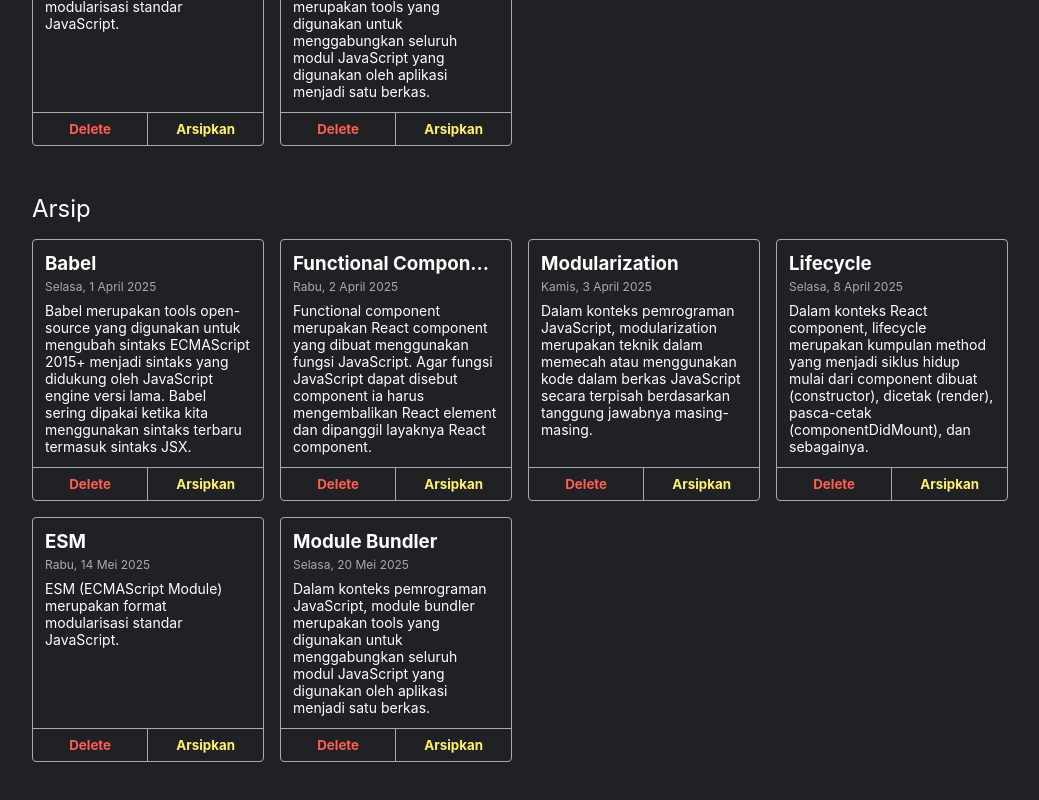
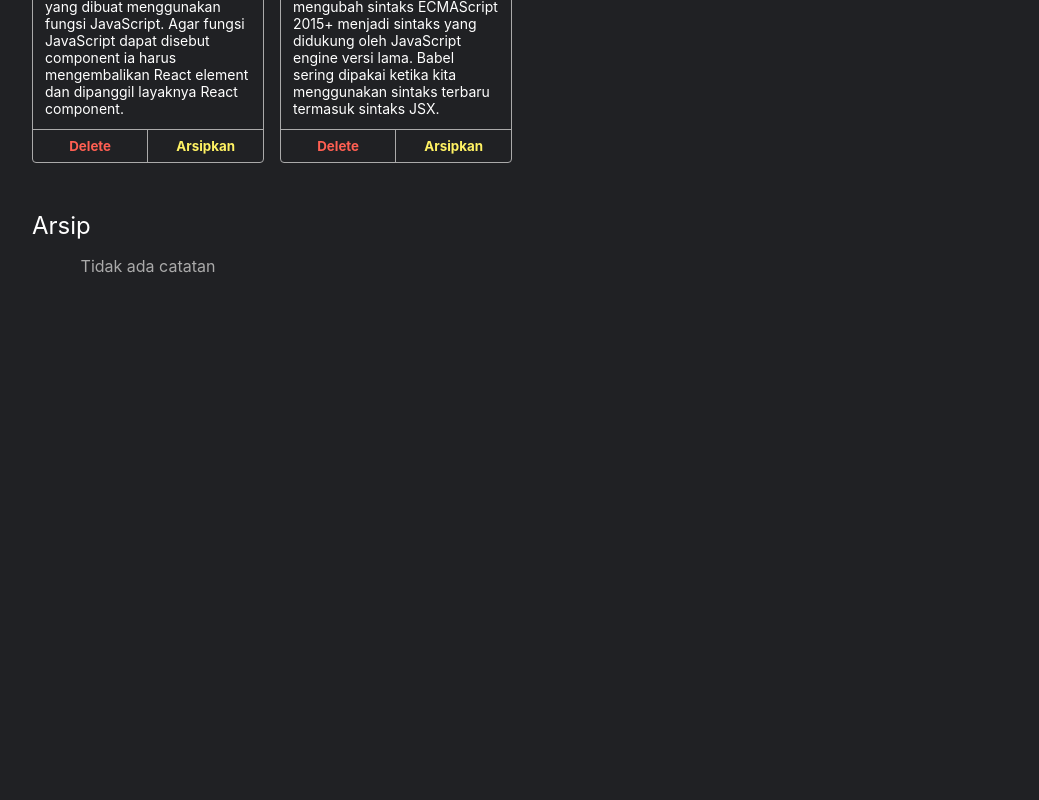
Before and after one commit to zidnycode26/my-personal-notes, a React (Vite) app: page / in a window 1280 px wide. Shown: the part 938-1738 px from the top of the page, without its empty margins (120-1159 px from the left). After the commit the page ends 1290 px from the top, so only its background shows below. Built offline with nearby package versions, Linux system fonts and the light colour scheme.

Commit message:
[Advanced] Pisahkan catatan aktif & arsip, lalu urutkan dari yang terbaru

```diff
--- a/src/components/App.jsx
+++ b/src/components/App.jsx
@@ -66,8 +66,12 @@
       note.title.toLowerCase().includes(searchKeyword.toLowerCase())
     );
     // TODO [Advanced] pisahkan catatan aktif dan arsip menggunakan array.filter, lalu urutkan berdasarkan tanggal terbaru.
-    const activeNotes = filteredNotes;
-    const archivedNotes = filteredNotes;
+    const activeNotes = filteredNotes
+    .filter((note) => !note.archived)
+    .sort((a, b) => new Date(b.createdAt) - new Date(a.createdAt));
+    const archivedNotes = filteredNotes
+    .filter((note) => note.archived)
+    .sort((a, b) => new Date(b.createdAt) - new Date(a.createdAt));
 
     return (
       <div className="note-app" data-testid="note-app">
```
